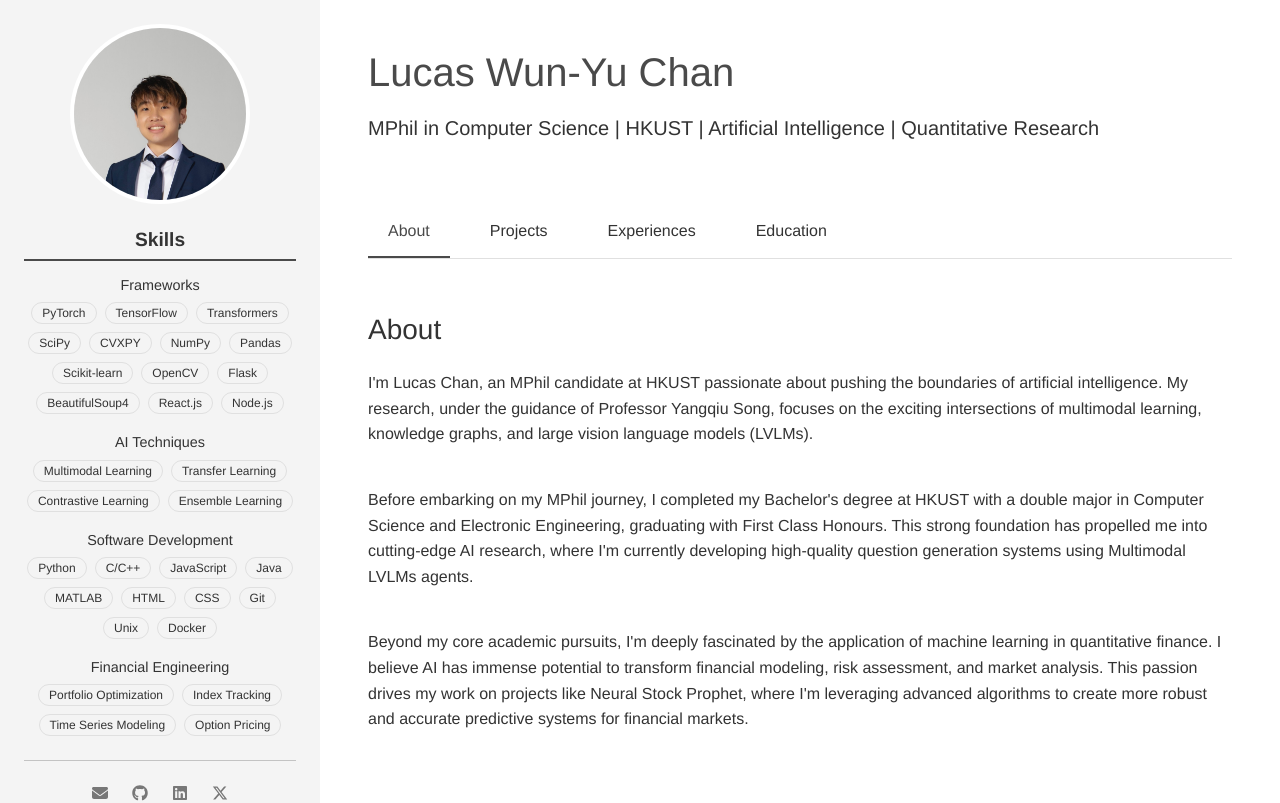
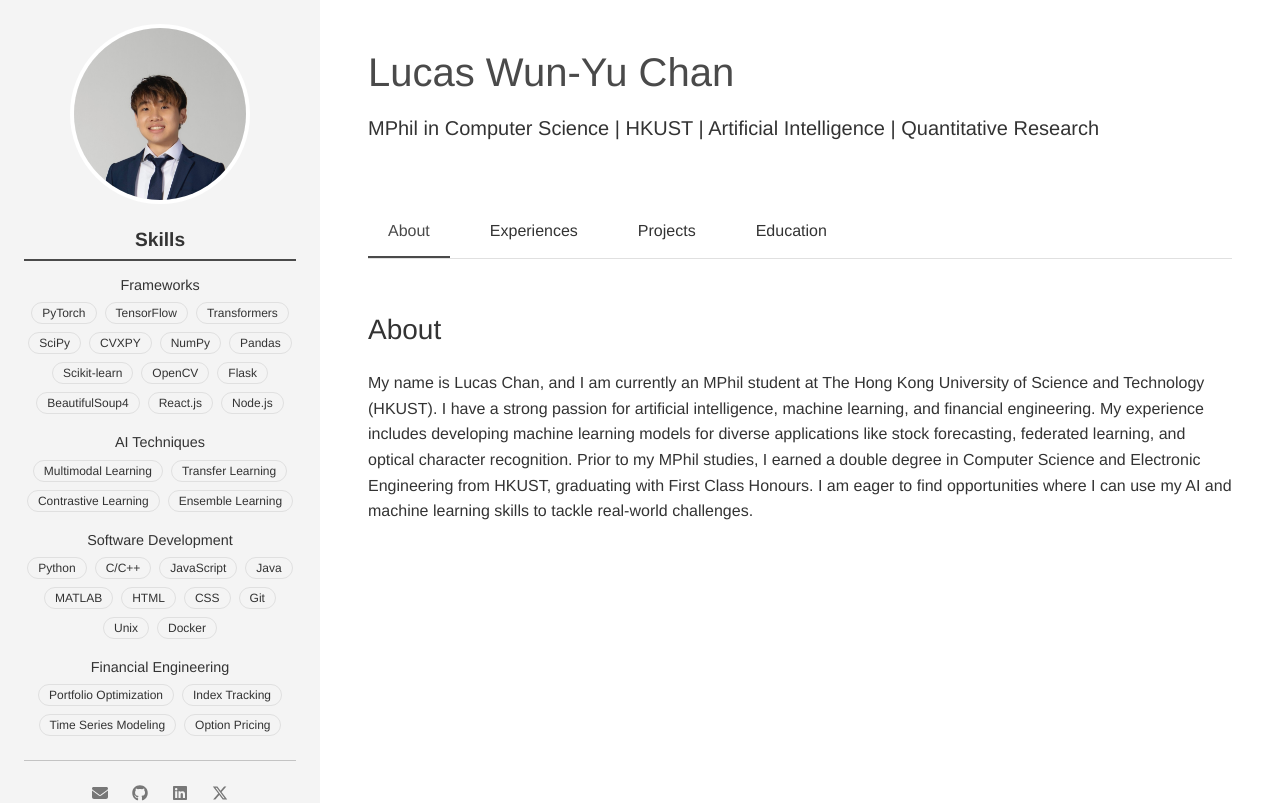
Before and after one commit to lucaswychan/lucaswychan.github.io, a React (Create React App) app: page / in a window 1280 px wide. Shown: the top 803 px of the page. Built offline with nearby package versions, Linux system fonts and the light colour scheme.

Commit message:
Revert "modify the details"
This reverts commit c08da4d2c2647597d9a532ca859dcdf264ce30c7.

```diff
--- a/src/App.js
+++ b/src/App.js
@@ -18,8 +18,8 @@ function App() {
 
     const tabs = [
         { id: "about", label: "About" },
+        { id: "experiences", label: "Experiences" },
         { id: "projects", label: "Projects" },
-        { id: "experiences", label: "Experiences" },
         { id: "education", label: "Education" },
     ];
 
@@ -46,9 +46,9 @@ function App() {
                         <TabContent
                             activeTab={activeTab}
                             aboutData={aboutData}
-                            projectsData={projectsData}
                             experiencesData={experiencesData}
                             educationData={educationData}
+                            projectsData={projectsData}
                         />
                     </main>
                 </div>
--- a/src/components/TabContent.js
+++ b/src/components/TabContent.js
@@ -4,17 +4,26 @@ import React from "react";
 function TabContent({
     activeTab,
     aboutData,
-    projectsData,
     experiencesData,
     educationData,
+    projectsData,
 }) {
     const renderContent = () => {
         switch (activeTab) {
             case "about":
-                return aboutData.description.map((data, index) => (
-                    <p key={index} className="mb-4 pb-3">
-                        {data}
-                    </p>
+                return <p>{aboutData.description}</p>;
+            case "experiences":
+                return experiencesData.map((exp, index) => (
+                    <div key={index} className="mb-4 pb-4 border-bottom">
+                        <h2 className="h5 mb-2">{exp.position}</h2>
+                        <p className="mb-1">{exp.company}</p>
+                        <p className="text-muted mb-2">{exp.duration}</p>
+                        <ul>
+                            {exp.descriptions.map((responsibility, i) => (
+                                <li key={i}>{responsibility}</li>
+                            ))}
+                        </ul>
+                    </div>
                 ));
             case "projects":
                 return projectsData.map((project, index) => (
@@ -41,19 +50,6 @@ function TabContent({
                                 )
                             )}
                         </p>
-                    </div>
-                ));
-            case "experiences":
-                return experiencesData.map((exp, index) => (
-                    <div key={index} className="mb-4 pb-4 border-bottom">
-                        <h2 className="h5 mb-2">{exp.position}</h2>
-                        <p className="mb-1">{exp.company}</p>
-                        <p className="text-muted mb-2">{exp.duration}</p>
-                        <ul>
-                            {exp.descriptions.map((responsibility, i) => (
-                                <li key={i}>{responsibility}</li>
-                            ))}
-                        </ul>
                     </div>
                 ));
             case "education":
--- a/src/data/about.json
+++ b/src/data/about.json
@@ -1,7 +1,3 @@
 {
-    "description": [
-        "I'm Lucas Chan, an MPhil candidate at HKUST passionate about pushing the boundaries of artificial intelligence. My research, under the guidance of Professor Yangqiu Song, focuses on the exciting intersections of multimodal learning, knowledge graphs, and large vision language models (LVLMs).",
-        "Before embarking on my MPhil journey, I completed my Bachelor's degree at HKUST with a double major in Computer Science and Electronic Engineering, graduating with First Class Honours. This strong foundation has propelled me into cutting-edge AI research, where I'm currently developing high-quality question generation systems using Multimodal LVLMs agents.",
-        "Beyond my core academic pursuits, I'm deeply fascinated by the application of machine learning in quantitative finance. I believe AI has immense potential to transform financial modeling, risk assessment, and market analysis. This passion drives my work on projects like Neural Stock Prophet, where I'm leveraging advanced algorithms to create more robust and accurate predictive systems for financial markets."
-    ]
+    "description": "My name is Lucas Chan, and I am currently an MPhil student at The Hong Kong University of Science and Technology (HKUST). I have a strong passion for artificial intelligence, machine learning, and financial engineering. My experience includes developing machine learning models for diverse applications like stock forecasting, federated learning, and optical character recognition. Prior to my MPhil studies, I earned a double degree in Computer Science and Electronic Engineering from HKUST, graduating with First Class Honours. I am eager to find opportunities where I can use my AI and machine learning skills to tackle real-world challenges."
 }
--- a/src/data/projects.json
+++ b/src/data/projects.json
@@ -5,13 +5,6 @@
         "links": {
             "GitHub": "https://github.com/lucaswychan/neural-stock-prophet",
             "PyPI": "https://pypi.org/project/neuralstockprophet/"
-        }
-    },
-    {
-        "name": "quant-lvlm",
-        "description": "Multimodal large vision language model for quantitative analysis",
-        "links": {
-            "GitHub": "https://github.com/lucaswychan/quant-lvlm"
         }
     },
     {
```
